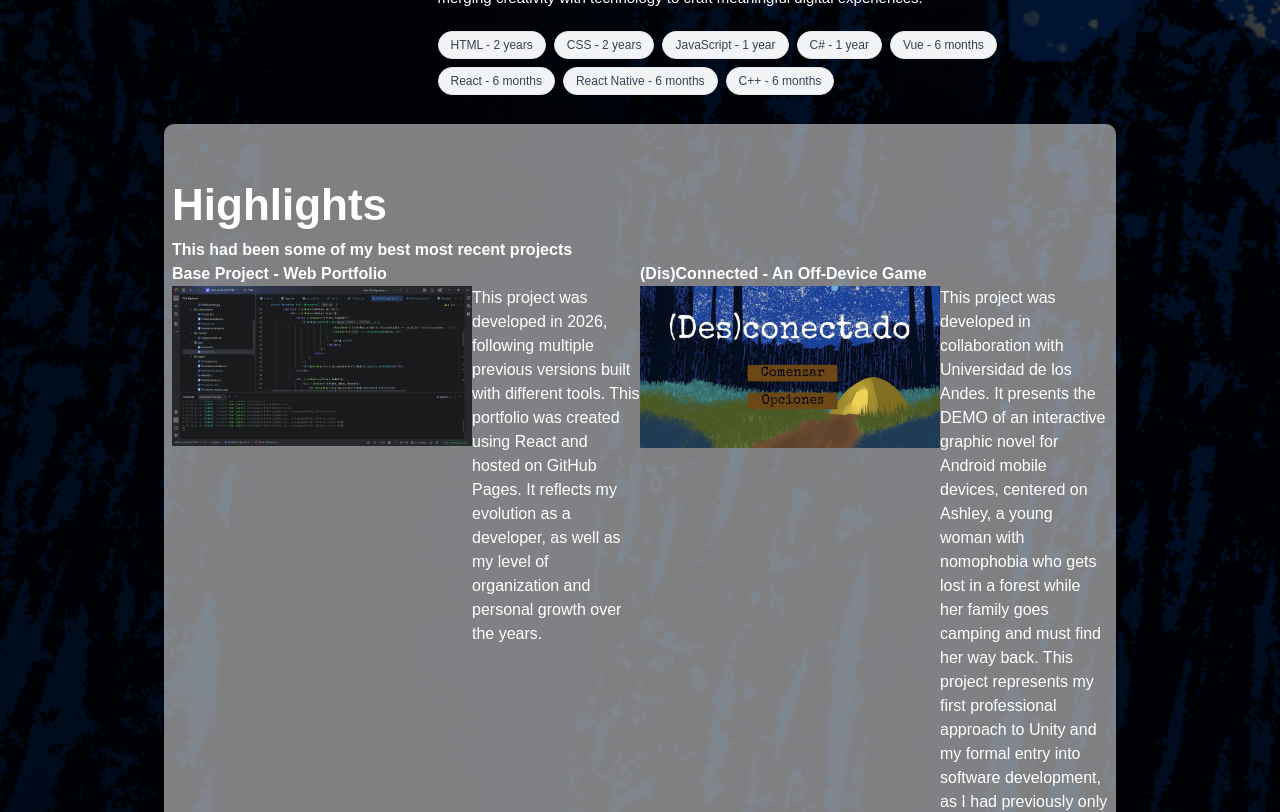
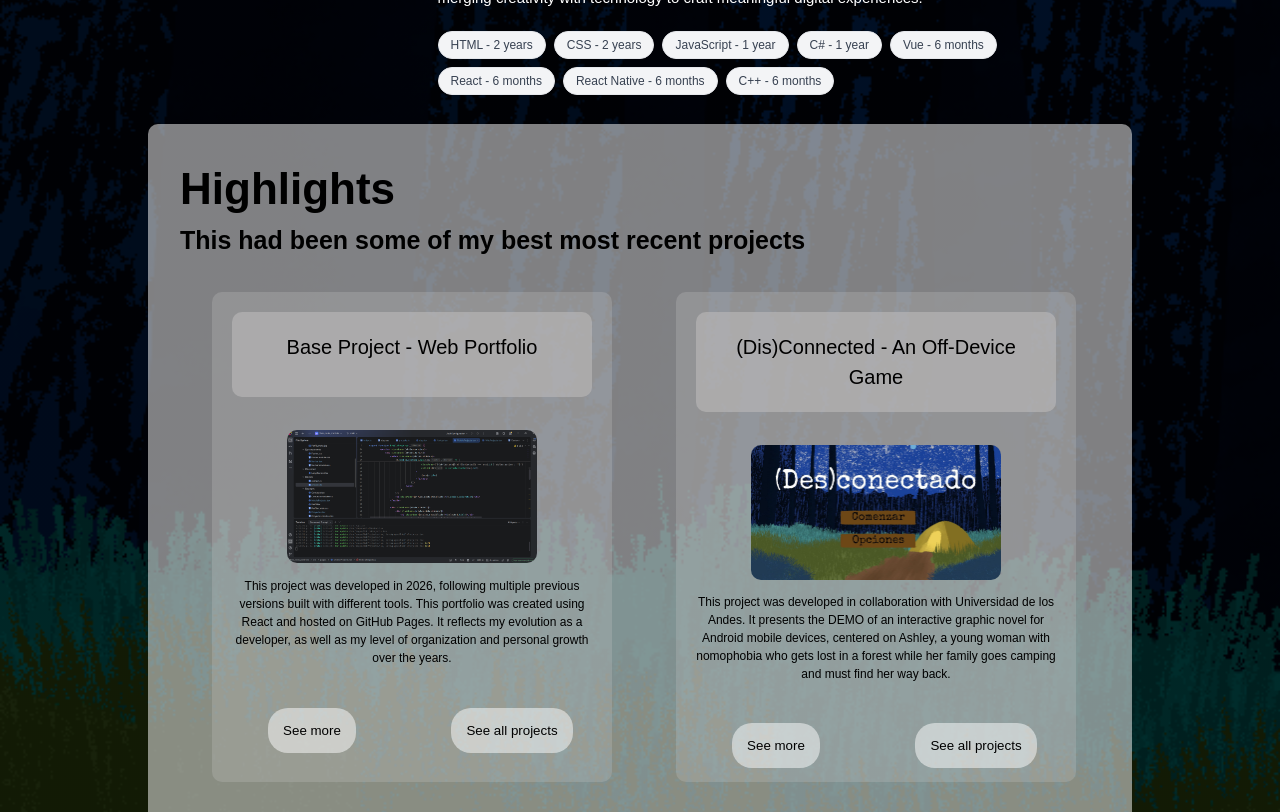
Before and after one commit to neondsilvam/Programming_portfolio, a React (Vite) app: page / in a window 1280 px wide. Shown: the part 940-1752 px from the top of the page. Built offline with nearby package versions, Linux system fonts and the light colour scheme; a web font is replaced by a local one.

Commit message:
highlights frontend elements added

```diff
--- a/src/components/Highlights.module.css
+++ b/src/components/Highlights.module.css
@@ -1,7 +1,6 @@
 .section{
-    padding: 3rem 0.5rem;
+    padding: 2em;
     max-width: 1000px;
-    margin: 1em;
     background-color: rgb(255 255 255 / 0.5);
     border-radius: 10px;
 }
@@ -9,12 +8,14 @@
 .title{
     font-size: 44px;
     font-weight: 700;
-    color: #ffffff;
-    margin: 0;
+    color: #000000;
+    margin: auto;
 }
 
 .subtitle{
-
+    font-size: 25px;
+    color: #000000;
+    margin: auto;
 }
 
 .organizer{
@@ -23,19 +24,59 @@
 }
 
 /*Specific for each highlight*/
+
+
 .heading{
+    font-size: 20px;
+    font-weight: 350;
+    color: #000000;
+    background-color: rgb(191 189 189 / 0.57);
+    text-align: center;
+    margin: 1em;
+    padding: 1em;
+    vertical-align: center;
+    border-radius: 10px;
+}
 
+.highlights{
+    display: grid;
+    text-align: center;
+    background-color: rgb(197 197 197 / 0.26);
+    border-radius: 10px;
+    margin: 2em;
+    width: 400px;
 }
 
 .container{
+    height: 350px;
     display: grid;
-    grid-template-columns: 1fr 2fr;
 }
 
 .description{
-
+    font-size: 12px;
+    color: #000000;
+    text-align: center;
+    vertical-align: center;
+    margin-left: 1em;
+    margin-right: 1em;
 }
 
 .media{
-    max-width: 300px;
+    width: 250px;
+    margin: auto;
+    border-radius: 10px;
 }
+
+.actions{
+    display: grid;
+    grid-template-columns: 2fr 2fr;
+    text-align: center;
+}
+
+.button{
+    margin: auto;
+    padding: 15px;
+    border-radius: 20px;
+    border: none;
+    background-color: rgba(255, 255, 255, 0.5);
+}
--- a/src/components/Highlights.tsx
+++ b/src/components/Highlights.tsx
@@ -31,8 +31,15 @@ export function Highlights()
                             <p className={styles.description}>
                                 {project.description}
                             </p>
+                            <div className={styles.actions}>
+                                <button className={styles.button}>
+                                    See more
+                                </button>
+                                <button className={styles.button}>
+                                    See all projects
+                                </button>
+                            </div>
                         </div>
-
                     </div>
                 ))}
             </div>
--- a/src/data/projects.ts
+++ b/src/data/projects.ts
@@ -1365,9 +1365,7 @@ export const HighlightsES: HighlightProjects[] = [
         title: '(Des)Conectado - Un juego fuera del dispositivo',
         description:
             'Este proyecto fue desarrollado en colaboración con la Universidad de los Andes. ' +
-            'Presenta el DEMO de una novela gráfica interactiva para dispositivos móviles Android, centrada en Ashley, una joven con nomofobia que se pierde en un bosque mientras su familia acampa y debe encontrar el camino de regreso. ' +
-            'Este proyecto representa mi primer acercamiento profesional a Unity y mi inicio formal en el área de programación, ya que con anterioridad únicamente había realizado ejercicios menores. \n' +
-            'Dentro del siguiente link se puede descagar el APK del DEMO para dispositivos android. (Toca dar permiso para instalar APK de Google Drive.)',
+            'Presenta el DEMO de una novela gráfica interactiva para dispositivos móviles Android, centrada en Ashley, una joven con nomofobia que se pierde en un bosque mientras su familia acampa y debe encontrar el camino de regreso. ',
         imgSrc: DesConectado,
     },
     {
@@ -1375,12 +1373,7 @@ export const HighlightsES: HighlightProjects[] = [
         title: 'EcoRanger',
         description:
             'EcoRanger es un proyecto desarrollado en Unity como entrega de mitad de programa del curso de Programación para Juegos, Web y Móvil de la Vancouver Film School. ' +
-            'Fue desarrollado en equipo de 5 personas, donde desempeñé el rol de uno de los dos programadores del proyecto. ' +
-            'EcoRanger es un shooter 3D de conflicto ambiental que presenta a Ekko, un Ranger espacial enviado a la Tierra con la misión de impedir que los peligrosos Eco Breakers la destruyan mediante una contaminación masiva. ' +
-            'Durante el juego, Ekko deberá resistir durante 5 minutos hasta que lleguen los refuerzos, utilizando su pistola teletransportadora para eliminar los distintos tipos de basura presentes en el área. ' +
-            'En este proyecto, estuve a cargo del desarrollo de sistemas generales de juego, así como de la programación de máquinas de estados e inteligencia artificial. ' +
-            'La duración total del proyecto fue de 2 meses, distribuidos en 3 semanas para prototipo, 3 para Alpha, 2 para Beta, y una semana final para pulir los detalles del proyecto. ' +
-            'Revisa el enlace para descargar el juego (PC):',
+            'EcoRanger es un shooter 3D de conflicto ambiental que presenta a Ekko, un Ranger espacial enviado a la Tierra con la misión de impedir que los peligrosos Eco Breakers la destruyan mediante una contaminación masiva. ',
         imgSrc: PostEco1,
     },
     {
@@ -1406,9 +1399,7 @@ export const HighlightsEN: HighlightProjects[] = [
         title: '(Dis)Connected - An Off-Device Game',
         description:
             'This project was developed in collaboration with Universidad de los Andes. ' +
-            'It presents the DEMO of an interactive graphic novel for Android mobile devices, centered on Ashley, a young woman with nomophobia who gets lost in a forest while her family goes camping and must find her way back. ' +
-            'This project represents my first professional approach to Unity and my formal entry into software development, as I had previously only completed minor exercises.' +
-            '\n On the next link there is available the APK Demo to download from android. (The download is from google drive, so you need to use an android device that allow to install external apps.)',
+            'It presents the DEMO of an interactive graphic novel for Android mobile devices, centered on Ashley, a young woman with nomophobia who gets lost in a forest while her family goes camping and must find her way back. ',
          imgSrc: DesConectado,
     },
     {
@@ -1416,12 +1407,7 @@ export const HighlightsEN: HighlightProjects[] = [
         title: 'EcoRanger',
         description:
             'EcoRanger is a project developed in Unity as a mid-program deliverable for the Game, Web & Mobile Programming course at Vancouver Film School. ' +
-            'It was developed by a team of 5, where I served as one of the two programmers on the project. ' +
-            'EcoRanger is a 3D environmental conflict shooter featuring Ekko, a space Ranger sent to Earth on a mission to prevent the dangerous Eco Breakers from destroying it through massive pollution. ' +
-            'Throughout the game, Ekko must hold out for 5 minutes until reinforcements arrive, using a teleportation gun to eliminate different types of waste scattered across the area. ' +
-            'In this project, I was responsible for the development of general game systems as well as the programming of state machines and artificial intelligence. ' +
-            'The total duration of the project was 2 months, distributed across 3 weeks for the prototype, 3 for Alpha, 2 for Beta, and a final week dedicated to polishing the project. ' +
-            'Check the link bellow to download the game (PC):',
+            'EcoRanger is a 3D environmental conflict shooter featuring Ekko, a space Ranger sent to Earth on a mission to prevent the dangerous Eco Breakers from destroying it through massive pollution. ',
         imgSrc: PostEco1,
     },
     {
--- a/src/pages/Perfil.module.css
+++ b/src/pages/Perfil.module.css
@@ -17,7 +17,7 @@
   grid-template-rows: auto 1fr;
   gap: 2.5rem;
   align-items: center;
-  background-image:linear-gradient(rgba(0, 0, 0, 0.9));
+  background-image:linear-gradient(rgb(234 234 234 / 0.31));
   padding: 10%;
   border-radius: 25px;
 }
@@ -67,14 +67,14 @@
 .catchPhrase {
   font-size: 40px;
   font-weight: 700;
-  color: #ffffff;
+  color: #000000;
   margin: 0;
 }
 
 .identityPhrase {
   font-size: 14px;
   font-weight: 700;
-  color: #ffffff;
+  color: #000000;
   margin: 0;
 }
 
```
